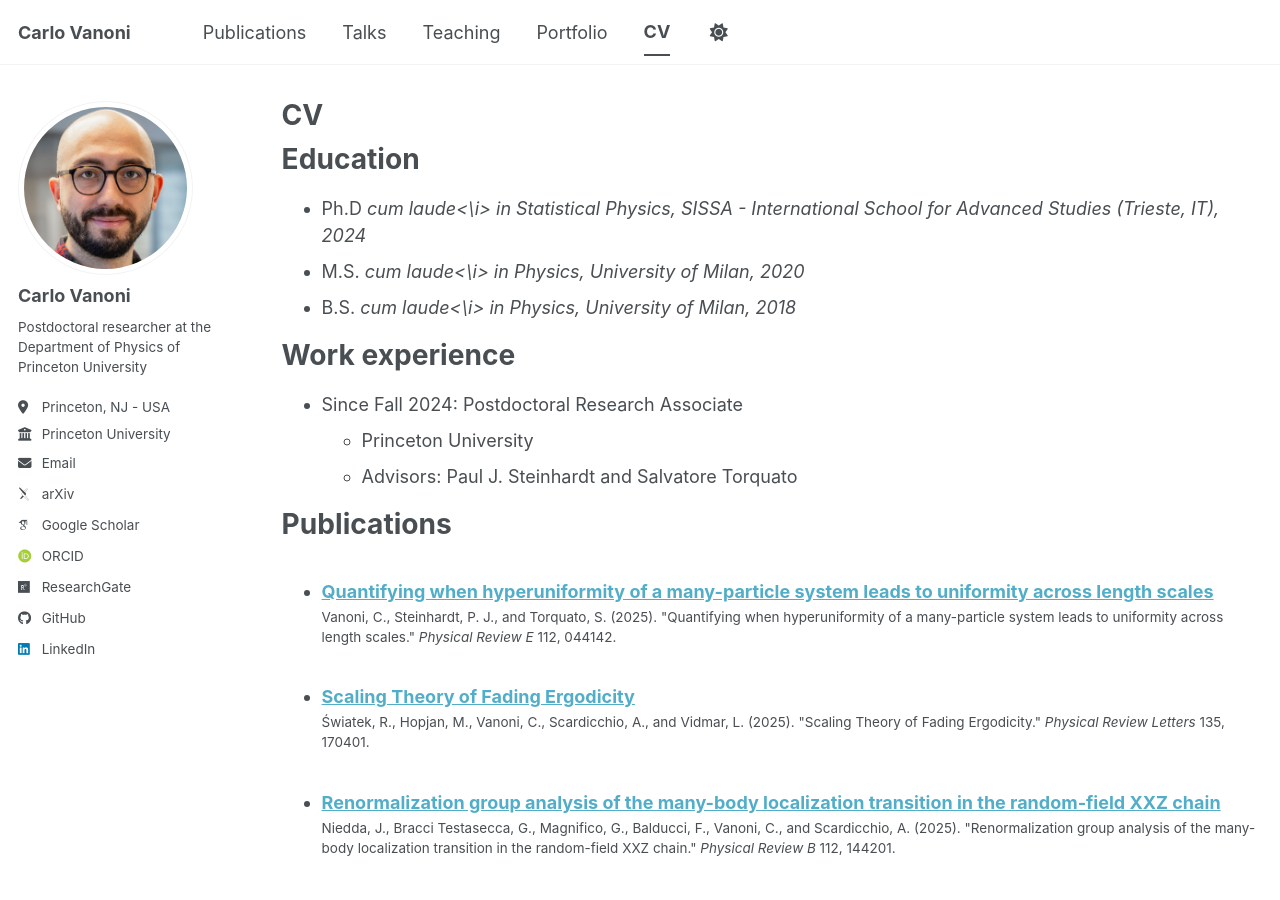
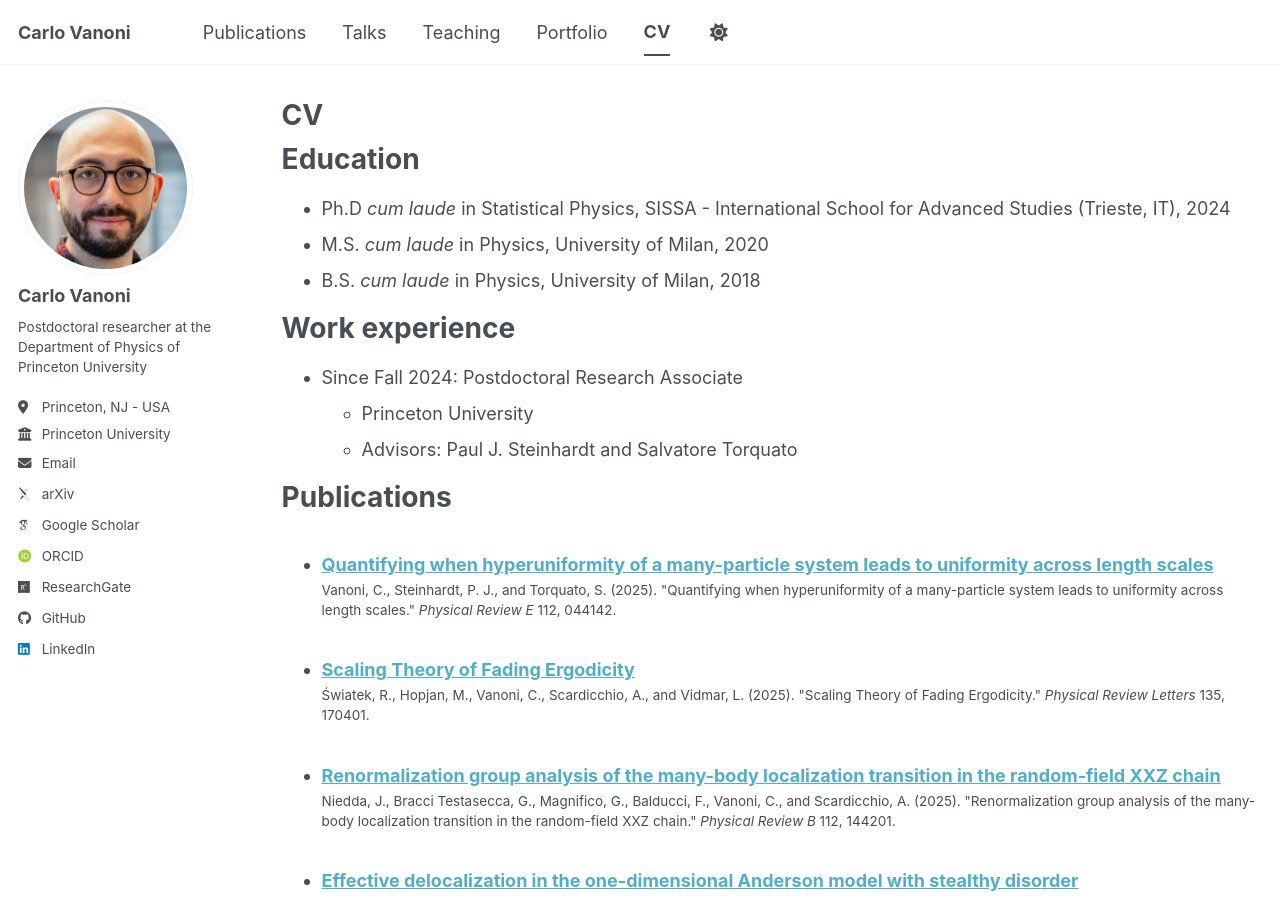
Before and after one commit to CarloVanoni/carlovanoni.github.io, a Jekyll site: the page built from _pages/cv.md, in a window 1280 px wide and 900 px high. Built offline with Jekyll 4.4.1, drawn with Linux system fonts in a browser that asks for light colours; some web fonts are replaced; a script bundle is joined from its source files by our own code; library files that are not in the unit come from our copies.

Commit message:
Update cv.md

```diff
--- a/_pages/cv.md
+++ b/_pages/cv.md
@@ -11,9 +11,9 @@
 
 Education
 ======
-* Ph.D <i>cum laude<\i> in Statistical Physics, SISSA - International School for Advanced Studies (Trieste, IT), 2024
-* M.S. <i>cum laude<\i> in Physics, University of Milan, 2020
-* B.S. <i>cum laude<\i> in Physics, University of Milan, 2018
+* Ph.D <i>cum laude</i> in Statistical Physics, SISSA - International School for Advanced Studies (Trieste, IT), 2024
+* M.S. <i>cum laude</i> in Physics, University of Milan, 2020
+* B.S. <i>cum laude</i> in Physics, University of Milan, 2018
 
 Work experience
 ======
```
